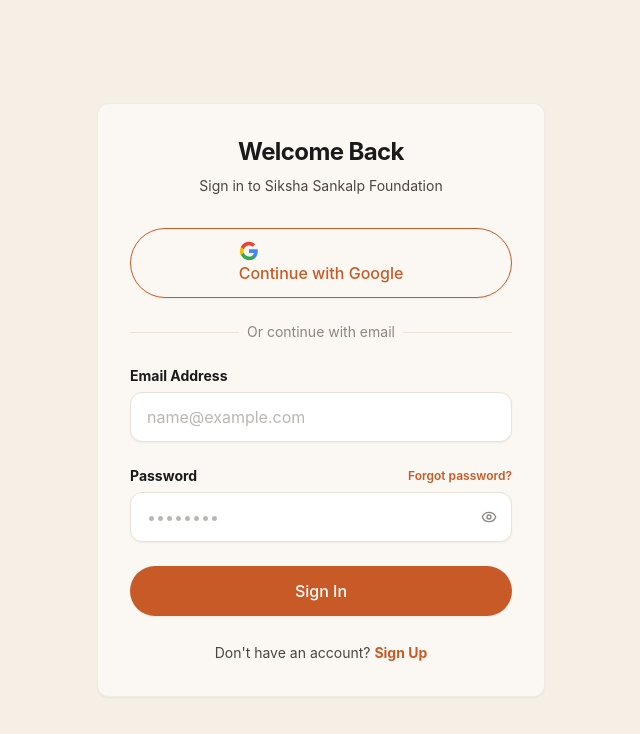
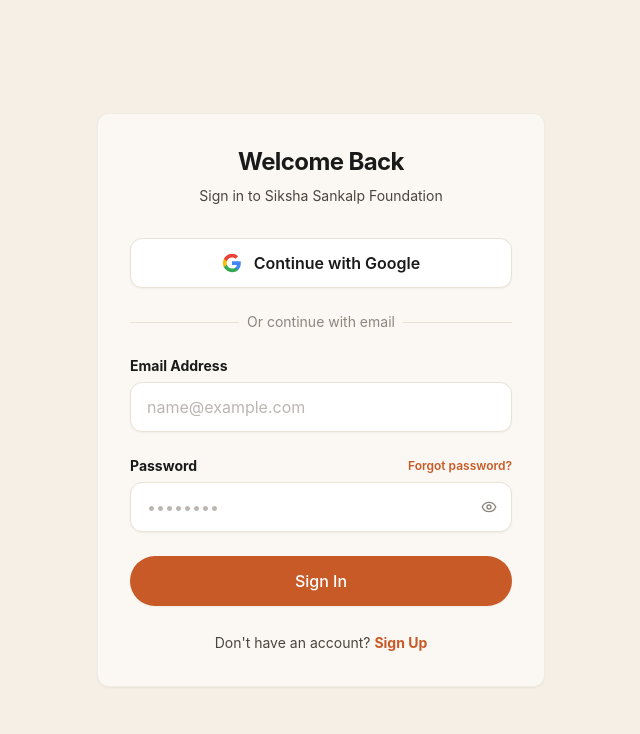
Before and after one commit to sikshasankalp/Sikshasankalp, a React (Vite) app in the folder frontend/: page /login in a window 1280 px wide. Shown: the top 734 px of the page, without its empty margins (319-959 px from the left). Built offline with nearby package versions, Linux system fonts and the light colour scheme; no server answers.

Commit message:
fix(auth): fix Google sign in button alignment and styling in login and register

```diff
--- a/frontend/src/components/buttons/Button.tsx
+++ b/frontend/src/components/buttons/Button.tsx
@@ -59,7 +59,7 @@
 
   const renderContent = () => (
     <>
-      <span>{children}</span>
+      <span className="inline-flex items-center justify-center gap-2">{children}</span>
       {isInteractive ? (
         <>
           <span className="inline-block text-brand-primary group-hover/btn:hidden transition-all duration-200 ml-1.5 font-mono text-[1.15em] leading-none shrink-0">
--- a/frontend/src/pages/Auth/Login.tsx
+++ b/frontend/src/pages/Auth/Login.tsx
@@ -106,22 +106,21 @@
         )}
 
         <div className="mb-6">
-          <Button
+          <button
             type="button"
-            variant="outline"
-            className="w-full flex items-center justify-center gap-2"
             onClick={() => {
               window.location.href = `${API_URL}/auth/google`;
             }}
+            className="w-full flex items-center justify-center gap-3 px-4 py-3 bg-surface border border-border hover:border-slate-300 hover:bg-neutral-50/80 rounded-xl text-content-primary font-medium text-sm sm:text-base shadow-sm transition-all duration-200 hover:-translate-y-0.5 hover:shadow-md active:translate-y-0 cursor-pointer"
           >
-            <svg viewBox="0 0 24 24" className="w-5 h-5" aria-hidden="true">
+            <svg viewBox="0 0 24 24" className="w-5 h-5 shrink-0" aria-hidden="true">
               <path d="M22.56 12.25c0-.78-.07-1.53-.2-2.25H12v4.26h5.92c-.26 1.37-1.04 2.53-2.21 3.31v2.77h3.57c2.08-1.92 3.28-4.74 3.28-8.09z" fill="#4285F4" />
               <path d="M12 23c2.97 0 5.46-.98 7.28-2.66l-3.57-2.77c-.98.66-2.23 1.06-3.71 1.06-2.86 0-5.29-1.93-6.16-4.53H2.18v2.84C3.99 20.53 7.7 23 12 23z" fill="#34A853" />
               <path d="M5.84 14.09c-.22-.66-.35-1.36-.35-2.09s.13-1.43.35-2.09V7.07H2.18C1.43 8.55 1 10.22 1 12s.43 3.45 1.18 4.93l2.85-2.22.81-.62z" fill="#FBBC05" />
               <path d="M12 5.38c1.62 0 3.06.56 4.21 1.64l3.15-3.15C17.45 2.09 14.97 1 12 1 7.7 1 3.99 3.47 2.18 7.07l3.66 2.84c.87-2.6 3.3-4.53 6.16-4.53z" fill="#EA4335" />
             </svg>
-            {t('auth.login.text3')}
-                                </Button>
+            <span className="font-semibold text-content-primary">{t('auth.login.text3')}</span>
+          </button>
         </div>
 
         <div className="relative mb-6">
--- a/frontend/src/pages/Auth/Register.tsx
+++ b/frontend/src/pages/Auth/Register.tsx
@@ -80,22 +80,21 @@
         )}
 
         <div className="mb-6">
-          <Button
+          <button
             type="button"
-            variant="outline"
-            className="w-full flex items-center justify-center gap-2"
             onClick={() => {
               window.location.href = `${API_URL}/auth/google`;
             }}
+            className="w-full flex items-center justify-center gap-3 px-4 py-3 bg-surface border border-border hover:border-slate-300 hover:bg-neutral-50/80 rounded-xl text-content-primary font-medium text-sm sm:text-base shadow-sm transition-all duration-200 hover:-translate-y-0.5 hover:shadow-md active:translate-y-0 cursor-pointer"
           >
-            <svg viewBox="0 0 24 24" className="w-5 h-5" aria-hidden="true">
+            <svg viewBox="0 0 24 24" className="w-5 h-5 shrink-0" aria-hidden="true">
               <path d="M22.56 12.25c0-.78-.07-1.53-.2-2.25H12v4.26h5.92c-.26 1.37-1.04 2.53-2.21 3.31v2.77h3.57c2.08-1.92 3.28-4.74 3.28-8.09z" fill="#4285F4" />
               <path d="M12 23c2.97 0 5.46-.98 7.28-2.66l-3.57-2.77c-.98.66-2.23 1.06-3.71 1.06-2.86 0-5.29-1.93-6.16-4.53H2.18v2.84C3.99 20.53 7.7 23 12 23z" fill="#34A853" />
               <path d="M5.84 14.09c-.22-.66-.35-1.36-.35-2.09s.13-1.43.35-2.09V7.07H2.18C1.43 8.55 1 10.22 1 12s.43 3.45 1.18 4.93l2.85-2.22.81-.62z" fill="#FBBC05" />
               <path d="M12 5.38c1.62 0 3.06.56 4.21 1.64l3.15-3.15C17.45 2.09 14.97 1 12 1 7.7 1 3.99 3.47 2.18 7.07l3.66 2.84c.87-2.6 3.3-4.53 6.16-4.53z" fill="#EA4335" />
             </svg>
-            {t('auth.login.text3')}
-          </Button>
+            <span className="font-semibold text-content-primary">{t('auth.login.text3')}</span>
+          </button>
         </div>
 
         <div className="relative mb-6">
```
